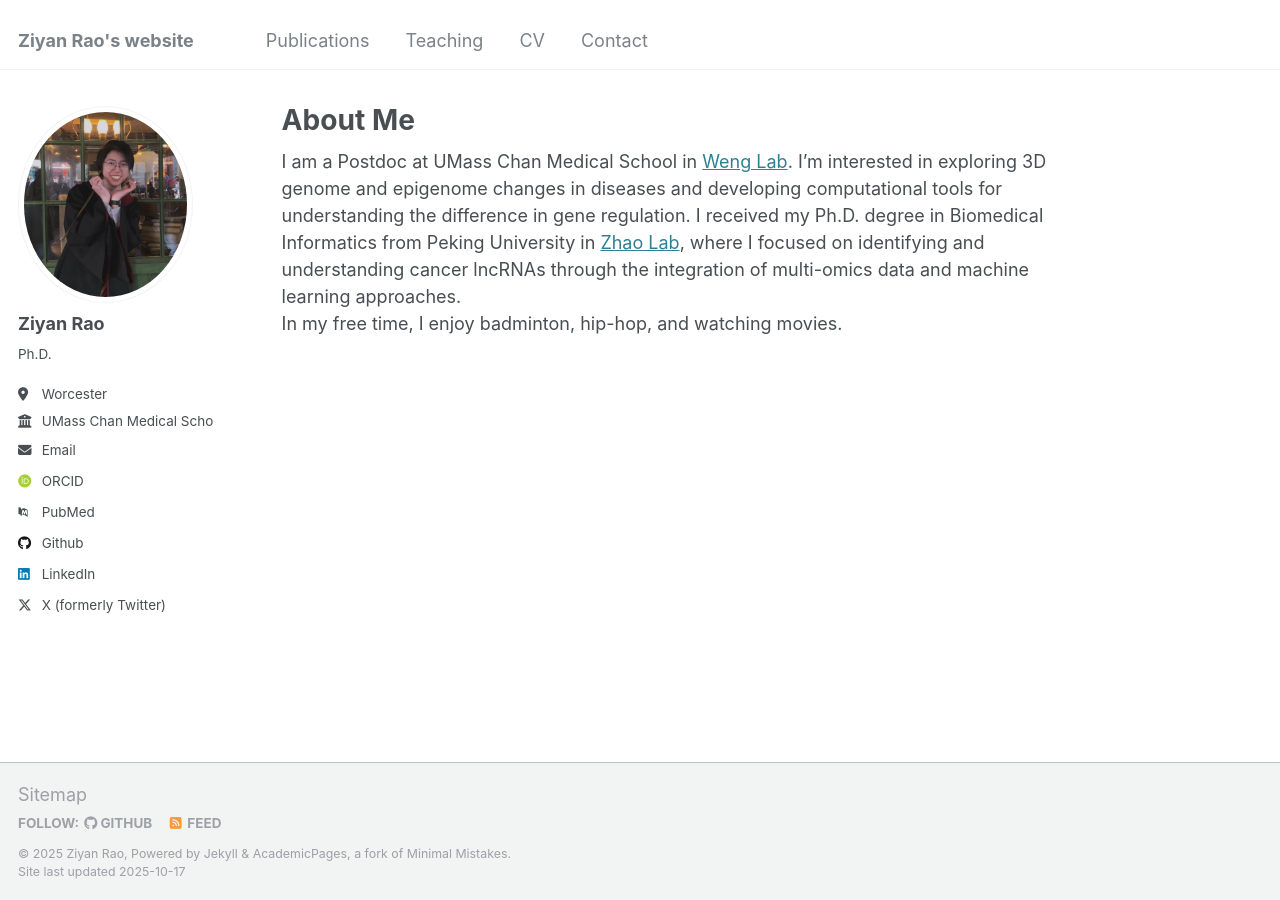
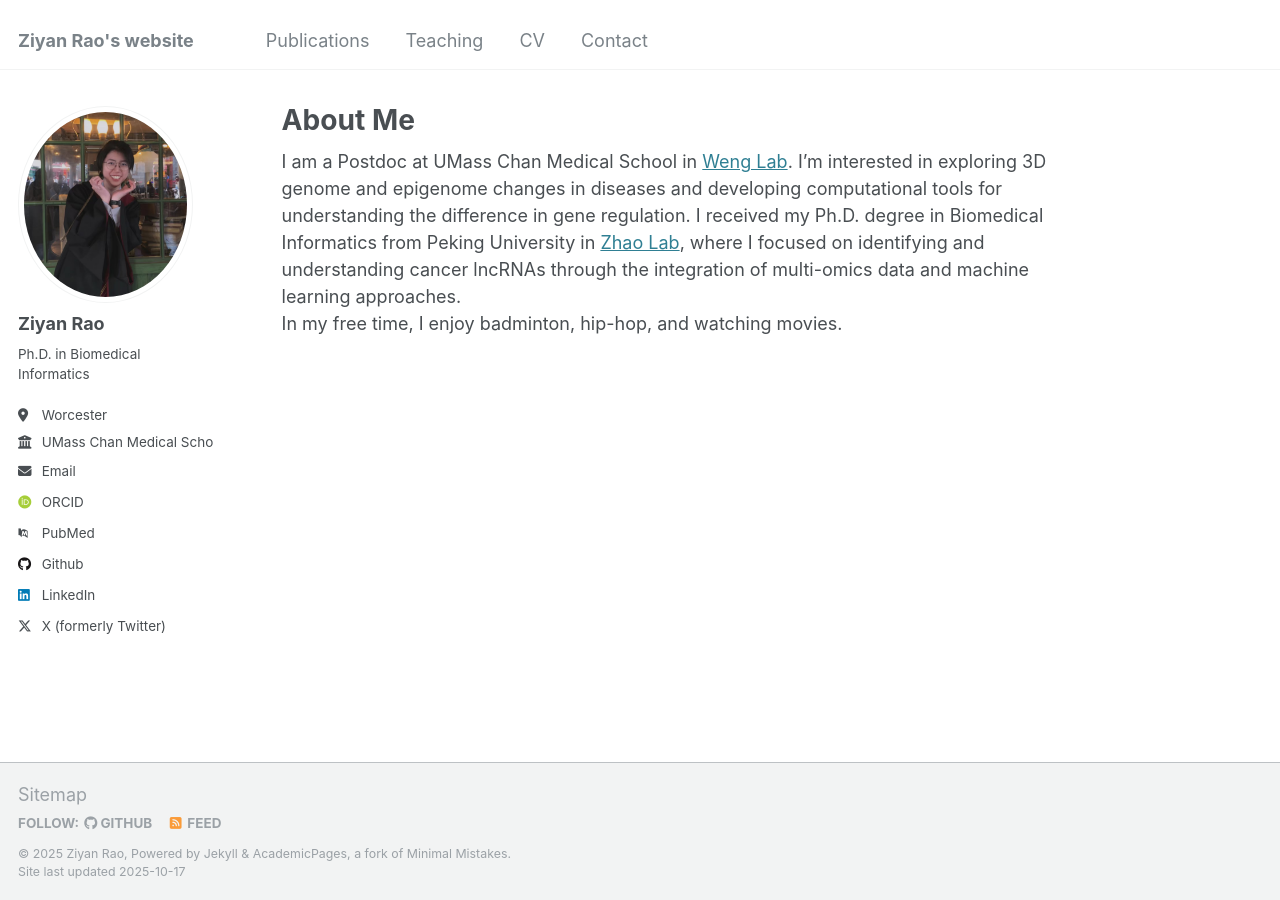
Before and after one commit to starrzy/starrzy.github.io, a Jekyll site: the page built from _pages/about.md, in a window 1280 px wide. Built offline with Jekyll 4.4.1, drawn with Linux system fonts in a browser that asks for light colours; some web fonts are replaced.

Commit message:
Update bio to include full degree details

```diff
--- a/_config.yml
+++ b/_config.yml
@@ -24,7 +24,7 @@ author:
   avatar           : "profile.jpg"
   name             : "Ziyan Rao"
   pronouns         : # example: "she/her"
-  bio              : "Ph.D." #"Ph.D. candidate"
+  bio              : "Ph.D. in Biomedical Informatics" #"Ph.D. candidate"
   location         : "Worcester" #"Beijing"
   employer         : "UMass Chan Medical School" #"Peking University"
   uri              : # URL
```
